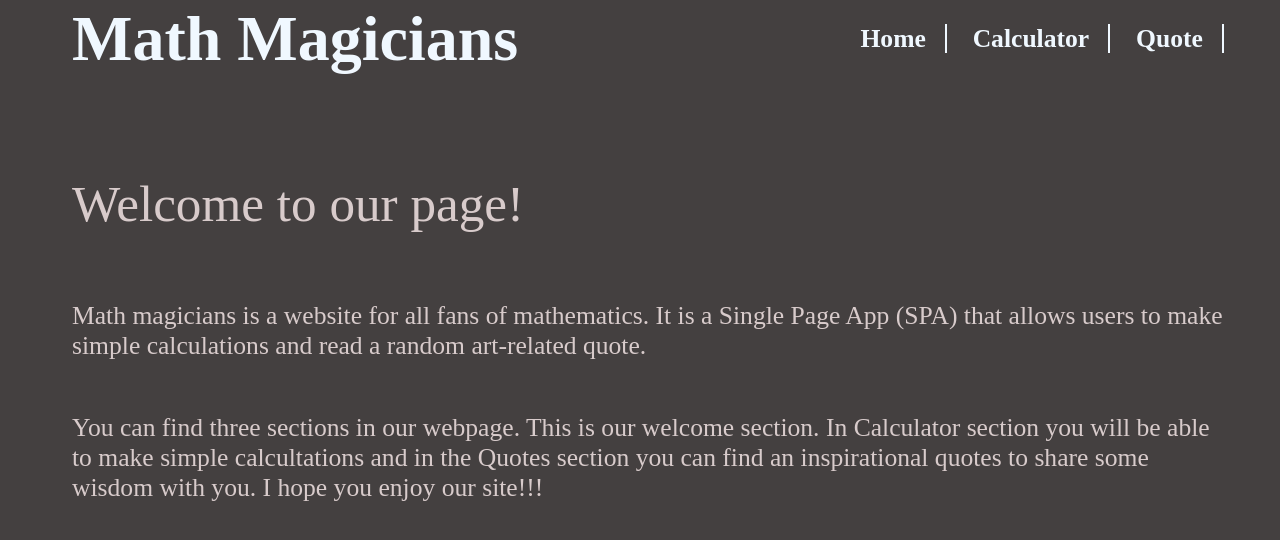
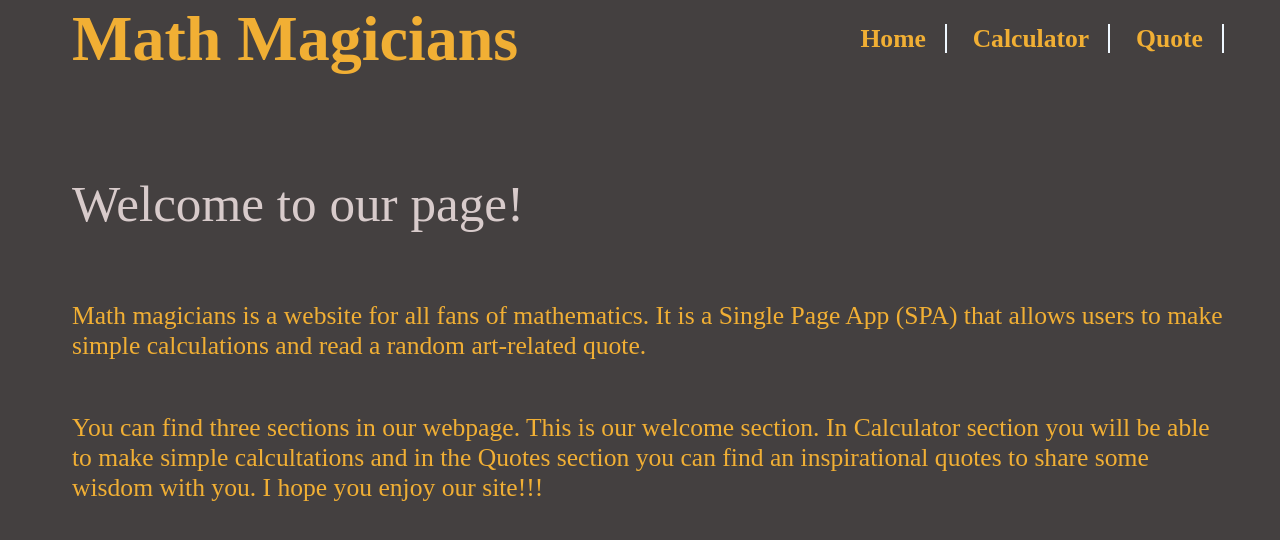
Before and after one commit to JuanDBta/MathMagicians, a React (Create React App) app: page /home in a window 1280 px wide. Shown: the top 540 px of the page. Built offline with nearby package versions, Linux system fonts and the light colour scheme.

Commit message:
Change style details.  Project ready for review

```diff
--- a/src/App.css
+++ b/src/App.css
@@ -21,7 +21,7 @@ body {
 
 .navbar-title {
   font-size: 5vw;
-  color: aliceblue;
+  color: rgb(241, 175, 52);
   margin-top: -0.5vw;
 }
 
@@ -35,7 +35,7 @@ body {
 
 .navbar-item {
   font-size: 2vw;
-  color: aliceblue;
+  color: rgb(241, 175, 52);
   text-decoration: none;
   cursor: pointer;
   border-right: 2px aliceblue solid;
@@ -60,12 +60,13 @@ h2 {
 }
 
 .home-description {
-  color: rgb(216, 203, 203);
+  color: rgb(241, 175, 52);
   font-size: 2vw;
   font-weight: 400;
   text-align: left;
   margin-top: 2vw;
 }
+
 .calculator-page {
   width: 100%;
   height: auto;
@@ -189,7 +190,7 @@ button {
 .status {
   margin-left: 35vw;
   margin-top: 15vw;
-  color: rgb(228, 219, 219);
+  color: rgb(235, 88, 88);
   font-weight: 800;
   font-size: 2.5vw;
 }
```
